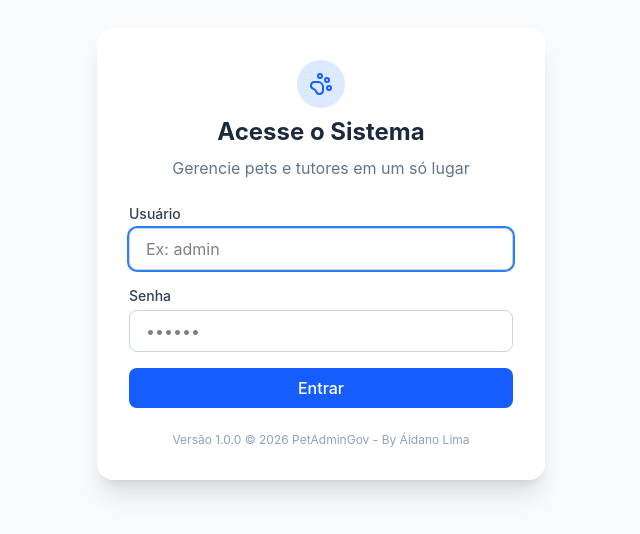
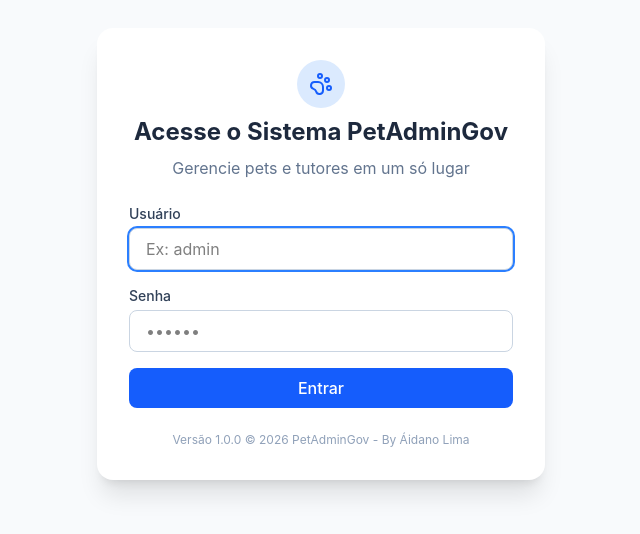
Before and after one commit to aidanolima/aidanodasilvalima784722, a React (Vite) app: page /login in a window 1280 px wide. Shown: the part 146-680 px from the top of the page, without its empty margins (319-959 px from the left). Built offline with nearby package versions, Linux system fonts and the light colour scheme.

Commit message:
feat: atualizacao da tela de login, titulo Acesse o Sistema PetAdminGov

```diff
--- a/src/pages/auth/Login.tsx
+++ b/src/pages/auth/Login.tsx
@@ -51,7 +51,7 @@
           <div className="inline-flex items-center justify-center w-12 h-12 rounded-full bg-blue-100 text-blue-600 mb-2">
             <PawPrint size={24} />
           </div>
-          <h1 className="text-2xl font-bold text-slate-800">Acesse o Sistema</h1>
+          <h1 className="text-2xl font-bold text-slate-800">Acesse o Sistema PetAdminGov</h1>
           <p className="text-slate-500">Gerencie pets e tutores em um só lugar</p>
         </div>
 
```
